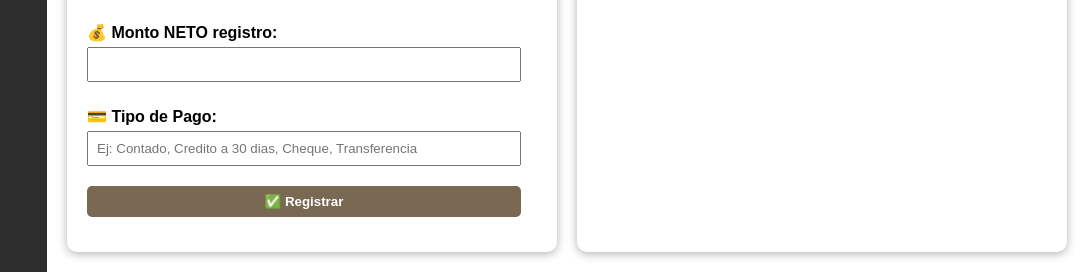
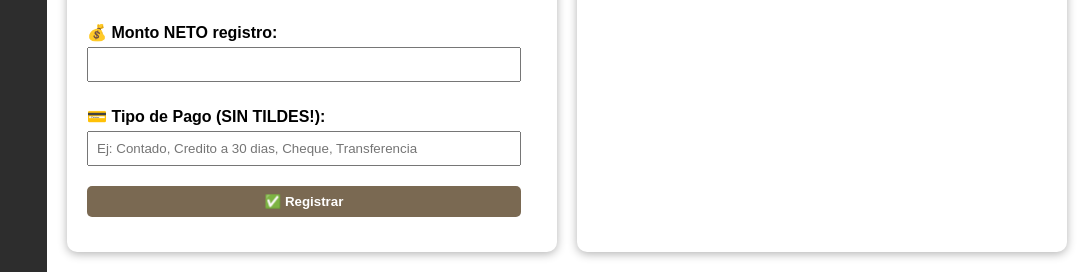
Before and after one commit to annndre/aplicacion-web, a Flask app: page /control_gastos in a window 1280 px wide. Shown: the part 751-1023 px from the top of the page, without its empty margins (193-1280 px from the left). Run offline with Flask 3, Linux system fonts and the light colour scheme; the visitor is signed in with stand-in values (Sample User, id 1); data that the repository does not hold is empty; some libraries are stand-ins or nearby versions.

Commit message:
EDICION SIN TILDES

```diff
--- a/templates/control_gastos.html
+++ b/templates/control_gastos.html
@@ -53,7 +53,7 @@
                 <label>💰 Monto NETO registro:</label>
                 <input type="number" name="monto_registro" min="0">
 
-                <label>💳 Tipo de Pago:</label>
+                <label>💳 Tipo de Pago (SIN TILDES!):</label>
                 <input type="text" name="tipo_pago" placeholder="Ej: Contado, Credito a 30 dias, Cheque, Transferencia">
             </div>
 
```
